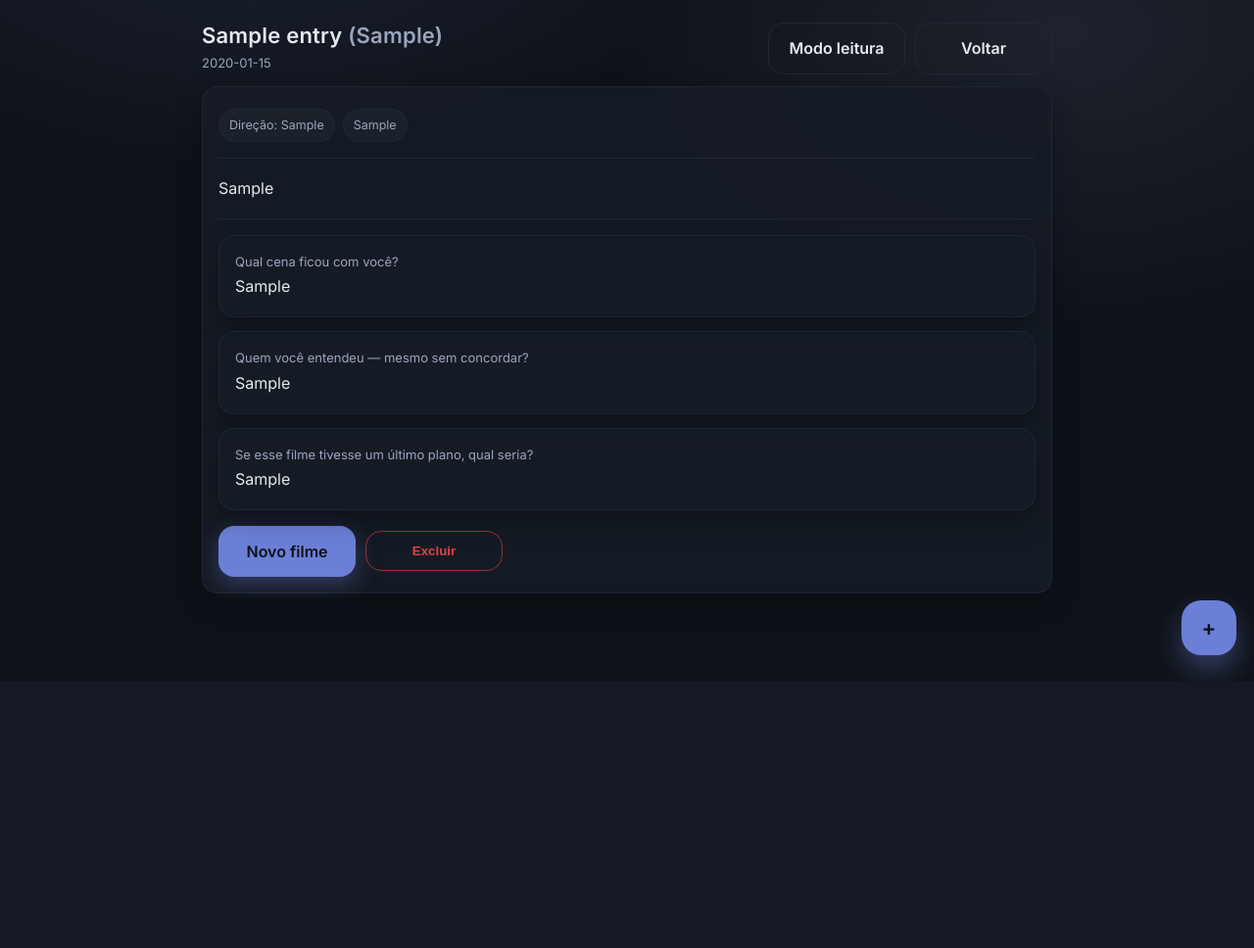
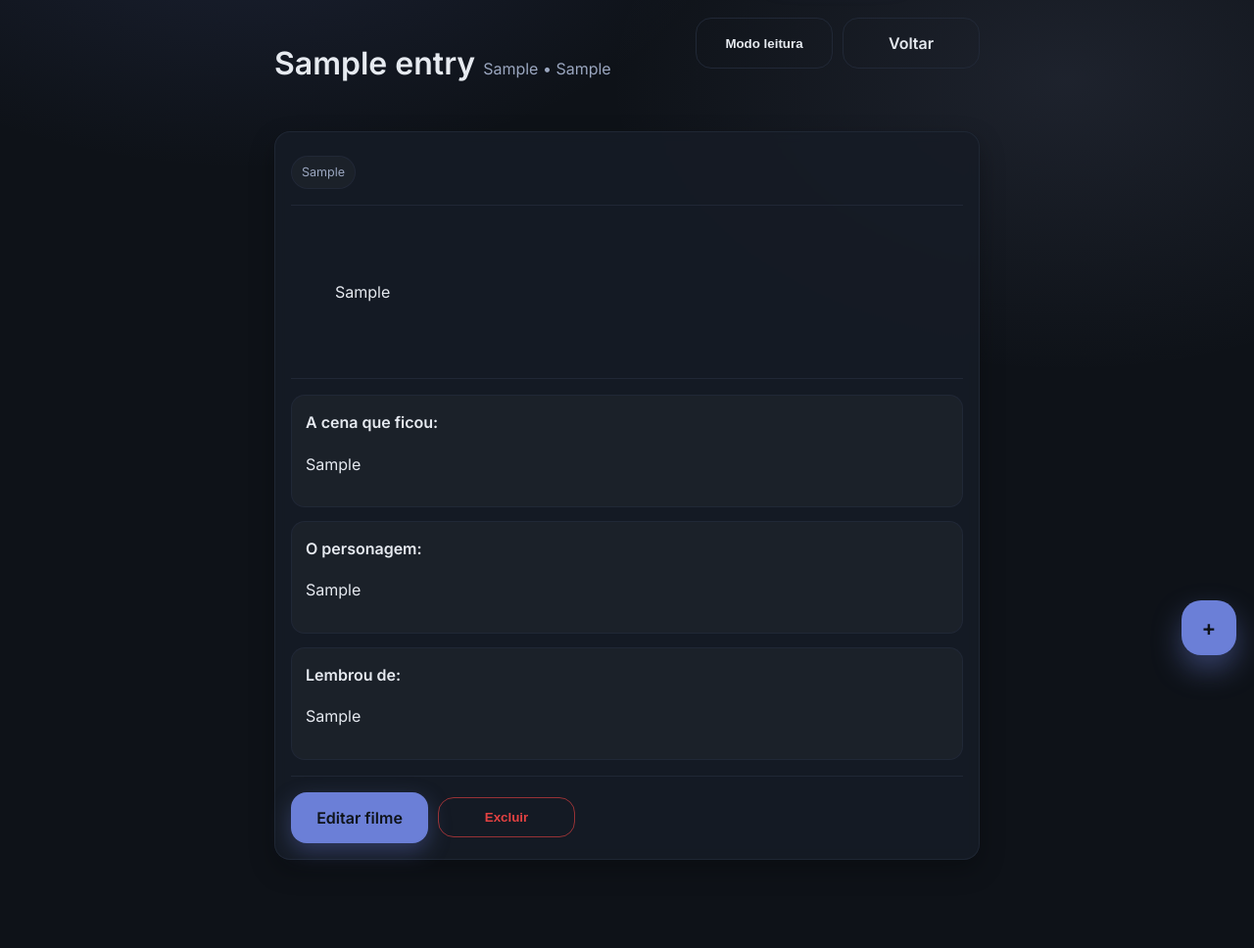
Before and after one commit to sabrinaandraderocha-cmyk/entrelinhas, a Flask app: page /e/1 in a window 1280 px wide. Shown: the part 113-1081 px from the top of the page at 98% size. Before the commit the page ends 809 px from the top, so only its background shows below. Run offline with Flask 3, Linux system fonts and the light colour scheme; a user stored in the database is signed in; tables that the repository leaves empty hold one stand-in row (values such as "Sample post"); some libraries are stand-ins or nearby versions.

Commit message:
Update view_entry.html

```diff
--- a/templates/view_entry.html
+++ b/templates/view_entry.html
@@ -1,78 +1,96 @@
 {% extends "base.html" %}
-{% block title %}{{ e['title'] }} • Entrelinhas{% endblock %}
-
-{% set is_reading = (request.args.get('mode') == 'read') %}
+{% block title %}{{ e.title }} • Entrelinhas{% endblock %}
 
 {% block content %}
-  <div class="section-title">
-    <div>
-      <h2 class="film" style="margin:0;">
-        {{ e['title'] }} {% if e['year'] %}<span class="muted">({{ e['year'] }})</span>{% endif %}
-      </h2>
-      <div class="muted small">{{ e['created_at'] }}</div>
+  <div class="reading-wrap">
+    <div class="entry-header">
+      <div class="entry-title">
+        <h1 class="film" style="font-size: 32px;">{{ e.title }}</h1>
+        <div class="muted">
+          {% if e.year %}{{ e.year }}{% endif %}
+          {% if e.year and e.director %} • {% endif %}
+          {% if e.director %}{{ e.director }}{% endif %}
+        </div>
       </div>
 
       <div class="section-actions">
-      {% if is_reading %}
-        <a class="btn secondary" href="{{ url_for('view_entry', entry_id=e['id']) }}">Sair do modo leitura</a>
-      {% else %}
-        <a class="btn secondary" href="{{ url_for('view_entry', entry_id=e['id'], mode='read') }}">Modo leitura</a>
-      {% endif %}
-      <a class="btn secondary" href="{{ url_for('index') }}">Voltar</a>
+        <button class="btn secondary" onclick="document.body.classList.toggle('reading')">
+          Modo leitura
+        </button>
+        <a href="{{ url_for('index') }}" class="btn secondary">Voltar</a>
       </div>
     </div>
 
-  <div class="card">
-    <div class="entry-meta" style="margin-top:6px;">
-      {% if e['director'] %}
-        <span class="pill">Direção: {{ e['director'] }}</span>
+    <div class="card" style="margin-top: 20px;">
+      <div class="entry-meta">
+        {% if e.rating %}
+          <div class="pill" style="border-color: var(--accent); color: var(--accent);">
+            ★ {{ e.rating }}/10
+          </div>
         {% endif %}
-      {% if e['keyword'] %}
-        <span class="pill">{{ e['keyword'] }}</span>
+        {% if e.keyword %}
+          <div class="pill">{{ e.keyword }}</div>
         {% endif %}
       </div>
 
       <div class="divider"></div>
 
-    {% if e['reflection'] %}
-      <div class="prose">{{ e['reflection'] | e }}</div>
+      <div class="prose">
+        {% if e.reflection %}
+          {{ e.reflection|replace('\n', '<br>')|safe }}
         {% else %}
-      <div class="muted">Sem texto principal.</div>
+          <p class="muted" style="font-style: italic;">Sem texto principal.</p>
         {% endif %}
+      </div>
 
-    {% if e['q1'] or e['q2'] or e['q3'] %}
+      {% if e.q1 or e.q2 or e.q3 or e.critique_link %}
         <div class="divider"></div>
         <div class="grid">
-        {% if e['q1'] %}
-          <div class="card soft">
-            <div class="muted small">Qual cena ficou com você?</div>
-            <div class="prose">{{ e['q1'] | e }}</div>
+          {% if e.q1 %}
+            <div class="prompt">
+              <strong>A cena que ficou:</strong>
+              <p>{{ e.q1 }}</p>
             </div>
           {% endif %}
-        {% if e['q2'] %}
-          <div class="card soft">
-            <div class="muted small">Quem você entendeu — mesmo sem concordar?</div>
-            <div class="prose">{{ e['q2'] | e }}</div>
+          {% if e.q2 %}
+            <div class="prompt">
+              <strong>O personagem:</strong>
+              <p>{{ e.q2 }}</p>
             </div>
           {% endif %}
-        {% if e['q3'] %}
-          <div class="card soft">
-            <div class="muted small">Se esse filme tivesse um último plano, qual seria?</div>
-            <div class="prose">{{ e['q3'] | e }}</div>
+          {% if e.q3 %}
+            <div class="prompt">
+              <strong>Lembrou de:</strong>
+              <p>{{ e.q3 }}</p>
+            </div>
+          {% endif %}
+          {% if e.critique_link %}
+            <div class="prompt">
+              <strong>Link salvo:</strong>
+              <p>
+                <a href="{{ e.critique_link }}" target="_blank" style="text-decoration: underline; color: var(--accent);">
+                  Abrir link ↗
+                </a>
+              </p>
             </div>
           {% endif %}
         </div>
       {% endif %}
 
-    {% if not is_reading %}
-      <div class="row" style="margin-top:16px;">
-        <a class="btn primary" href="{{ url_for('new_entry') }}">Novo filme</a>
+      <div class="divider"></div>
 
-        <form method="post" action="{{ url_for('delete_entry', entry_id=e['id']) }}"
-              onsubmit="return confirm('Remover este filme do seu caderno?');">
-          <button class="btn danger" type="submit">Excluir</button>
+      <div class="row">
+        <a href="{{ url_for('edit_entry', entry_id=e.id) }}" class="btn primary">
+          Editar filme
+        </a>
+
+        <form action="{{ url_for('delete_entry', entry_id=e.id) }}" method="post" onsubmit="return confirm('Tem certeza?');">
+          <button type="submit" class="btn danger">
+            Excluir
+          </button>
         </form>
       </div>
-    {% endif %}
+
+    </div>
   </div>
 {% endblock %}
```
Lines whose indentation alone changed are shown as unchanged.
